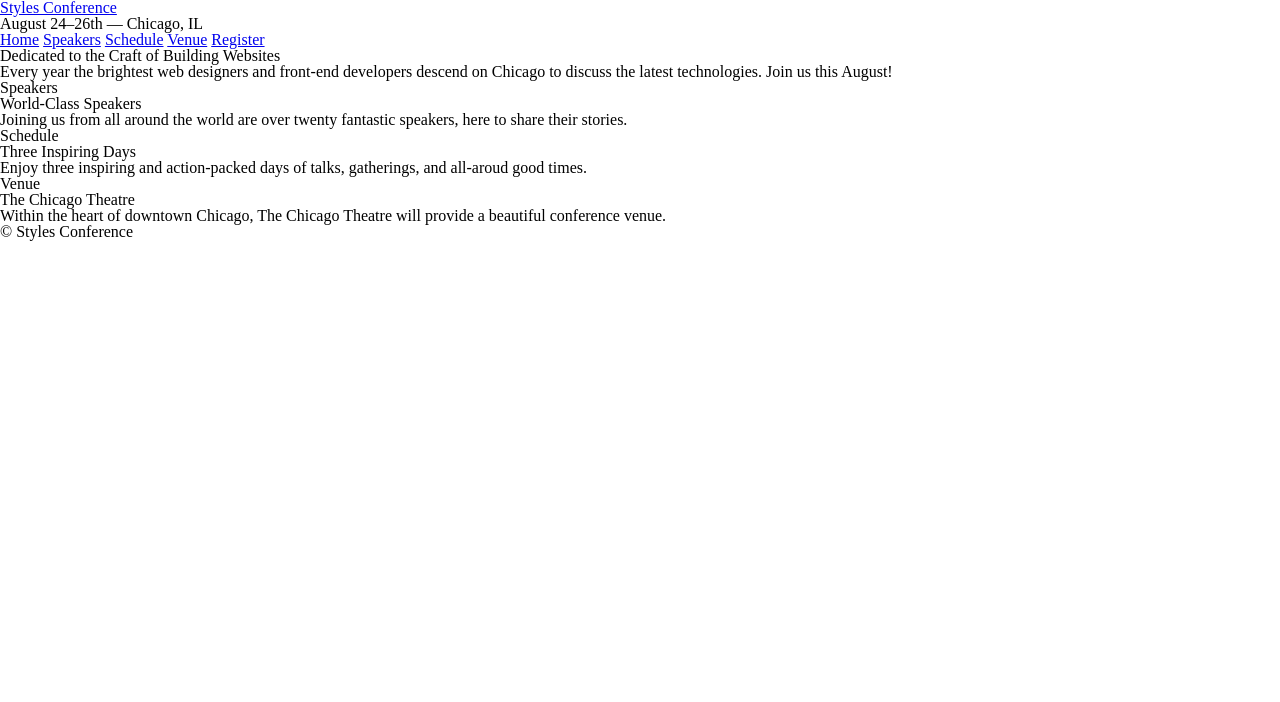
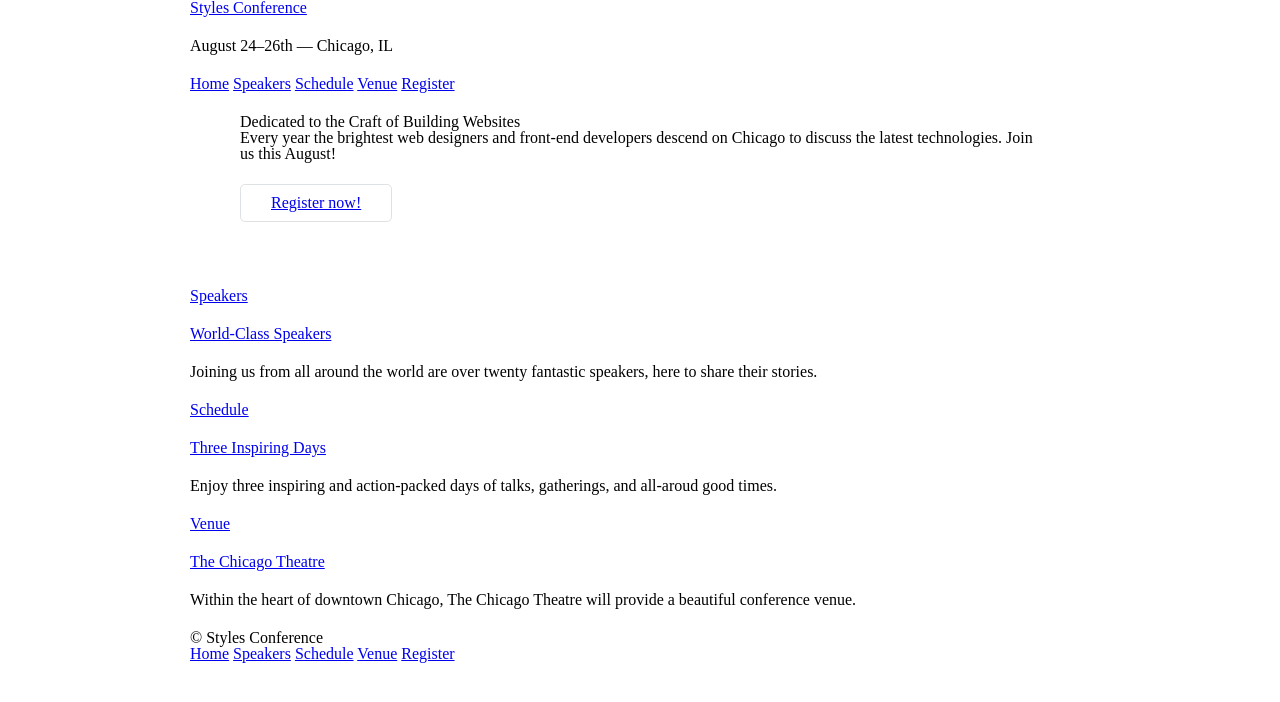
Before and after one commit to groninge01/styles-conference, a plain HTML site: page index.html in a window 1280 px wide. Drawn offline with Linux system fonts and the light colour scheme.

Commit message:
Added lesson 4

```diff
--- a/assets/stylesheets/main.css
+++ b/assets/stylesheets/main.css
@@ -46,3 +46,61 @@
 	border-collapse: collapse;
 	border-spacing: 0;
 }
+
+/*
+  ========================================
+  Grid
+  ========================================
+*/
+
+*,
+*:before,
+*:after {
+  -webkit-box-sizing: border-box;
+     -moz-box-sizing: border-box;
+          box-sizing: border-box;
+}
+
+.container {
+	width: 960px;
+	padding-left: 30px;
+	padding-right: 30px;
+	margin: 0 auto;
+}
+
+/*
+  ========================================
+  Typography
+  ========================================
+*/
+
+h1, h3, h4, h5, p {
+  margin-bottom: 22px;
+}
+
+/*
+  ========================================
+  Buttons
+  ========================================
+*/
+
+.btn {
+  border-radius: 5px;
+  display: inline-block;
+  margin: 0;
+}
+
+.btn-alt {
+  border: 1px solid #dfe2e5;
+  padding: 10px 30px;
+}
+
+/*
+  ========================================
+  Home
+  ========================================
+*/
+
+.hero {
+  padding: 22px 80px 66px 80px;
+}
--- a/index.html
+++ b/index.html
@@ -6,8 +6,10 @@
         <link rel="stylesheet" type="text/css" href="assets/stylesheets/main.css">
     </head>
     <body>
-    	<header>
+    	<header class="container">
+        <section>
     		<h1><a href="index.html">Styles Conference</a></h1>
+        </section>
         	<h3>August 24&ndash;26th &mdash; Chicago, IL</h3>
         	<nav>
         		<a href="index.html">Home</a>
@@ -17,29 +19,37 @@
         		<a href="register.html">Register</a>
         	</nav>
     	</header>
-    	<section>
+    	<section class="hero container">
     		<h2>Dedicated to the Craft of Building Websites</h2>
     		<p>Every year the brightest web designers and front-end developers descend on Chicago to discuss the latest technologies. Join us this August!</p>
+        <a class="btn btn-alt" href="register.html">Register now!</a>
     	</section>
-    	<section>
+    	<section class="container">
     		<section>
-    			<h5>Speakers</h5>
-    			<h3>World-Class Speakers</h3>
+    			<h5><a href="speakers.html">Speakers<a></h5>
+    			<h3><a href="speakers.html">World-Class Speakers</a></h3>
     			<p>Joining us from all around the world are over twenty fantastic speakers, here to share their stories.</p>
     		</section>
     		<section>
-    			<h5>Schedule</h5>
-    			<h3>Three Inspiring Days</h3>
+    			<h5><a href="schedule.html">Schedule</a></h5>
+    			<h3><a href="schedule.html">Three Inspiring Days</a></h3>
     			<p>Enjoy three inspiring and action-packed days of talks, gatherings, and all-aroud good times.</p>
     		</section>
     		<section>
-    			<h5>Venue</h5>
-    			<h3>The Chicago Theatre</h3>
+    			<h5><a href="venue.html">Venue</a></h5>
+    			<h3><a href="venue.html">The Chicago Theatre</a></h3>
     			<p>Within the heart of downtown Chicago, The Chicago Theatre will provide a beautiful conference venue.</p>
     		</section>
     	</section>
-    	<footer>
+    	<footer class="container">
     		<small>&copy; Styles Conference</small>
+        <nav>
+          <a href="index.html">Home</a>
+          <a href="speakers.html">Speakers</a>
+          <a href="schedule.html">Schedule</a>
+          <a href="venue.html">Venue</a>
+          <a href="register.html">Register</a>
+        </nav>
     	</footer>
 
     </body>
```
